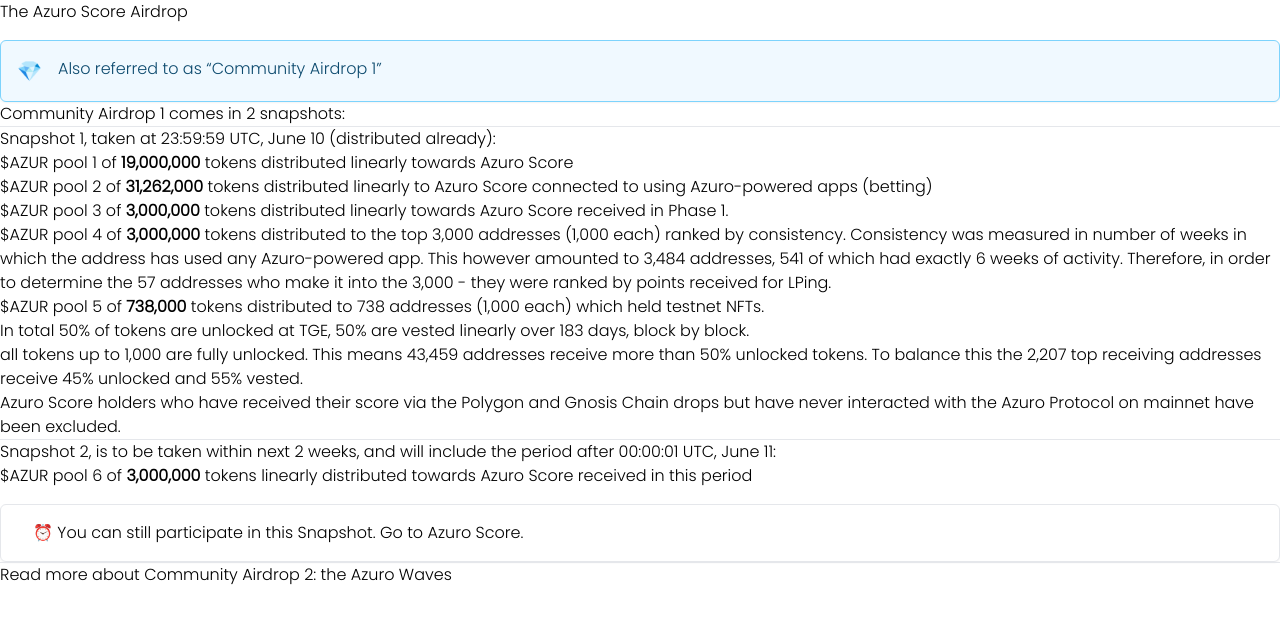
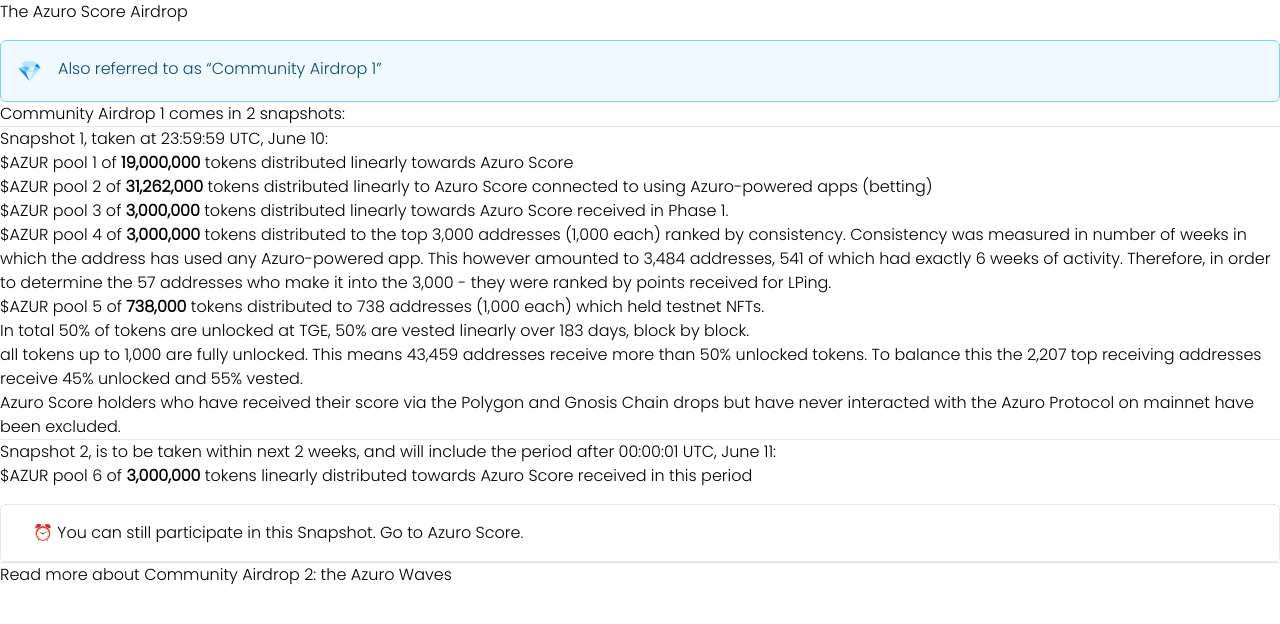
Before and after one commit to Azuro-protocol/gem-docs, a Next.js app: page /concepts/azuro-score/airdrop in a window 1280 px wide. Shown: the top 624 px of the page. Built offline with nearby package versions, Linux system fonts and the light colour scheme.

Commit message:
Update airdrop.mdx

```diff
--- a/pages/concepts/azuro-score/airdrop.mdx
+++ b/pages/concepts/azuro-score/airdrop.mdx
@@ -10,7 +10,7 @@ Community Airdrop 1 comes in 2 snapshots:
 
 ---
 
-### Snapshot 1, taken at 23:59:59 UTC, June 10 (distributed already):
+### Snapshot 1, taken at 23:59:59 UTC, June 10:
 - \$AZUR pool 1 of **19,000,000** tokens distributed linearly towards Azuro Score
 - \$AZUR pool 2 of **31,262,000** tokens distributed linearly to Azuro Score connected to using Azuro-powered apps (betting)
 - \$AZUR pool 3 of **3,000,000** tokens distributed linearly towards Azuro Score received in Phase 1.
```
